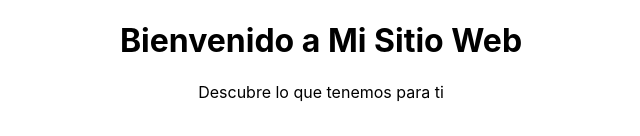
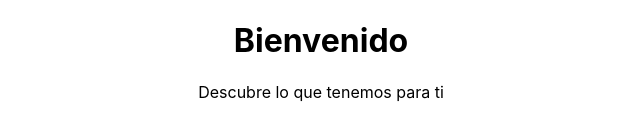
Before and after one commit to Joirid/tc2004b_react, a React (Create React App) app: page /home in a window 1280 px wide. Shown: the top 136 px of the page, without its empty margins (319-959 px from the left). Built offline with nearby package versions, Linux system fonts and the light colour scheme; grey boxes are pictures that could not be loaded.

Commit message:
Login, logout y home

```diff
--- a/src/pages/Homepage.jsx
+++ b/src/pages/Homepage.jsx
@@ -4,7 +4,7 @@ import ActionAreaCard from "../components/Card";
 function Homepage() {
     return (
         <div align="center">
-            <h1>Bienvenido a Mi Sitio Web</h1>
+            <h1>Bienvenido</h1>
             <p>Descubre lo que tenemos para ti</p>
             <br></br>
             <ActionAreaCard />
```
